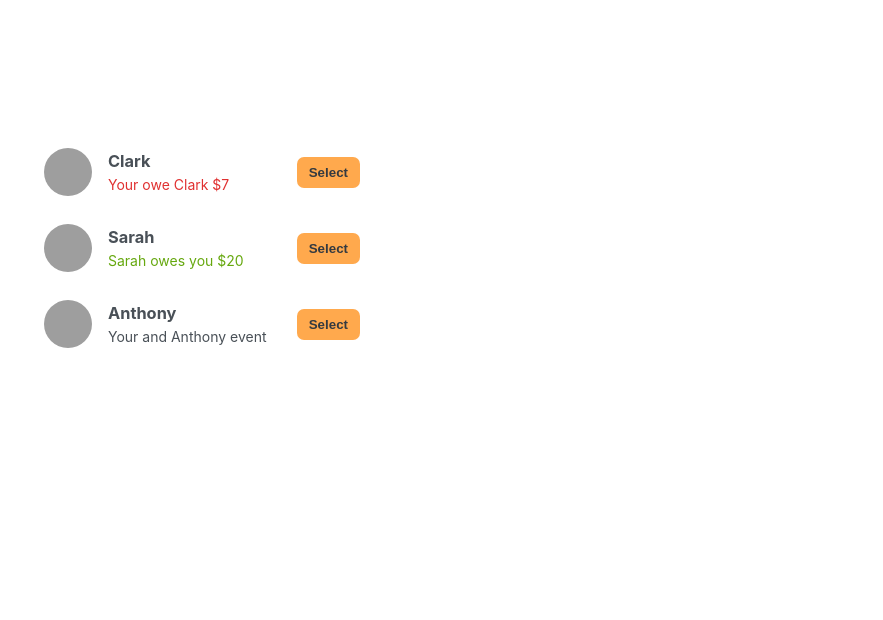
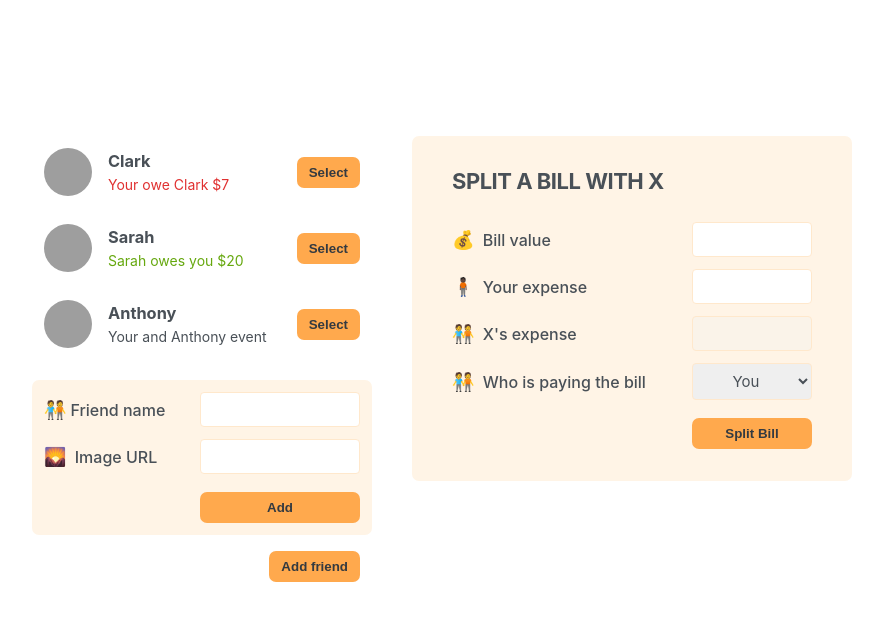
Before and after one commit to CharlesMariga/eat-n-split, a React (Create React App) app: page / in a window 1280 px wide. Shown: the top 620 px of the page, without its empty margins (198-1081 px from the left). Built offline with nearby package versions, Linux system fonts and the light colour scheme; grey boxes are pictures that could not be loaded.

Commit message:
feat: building the static app: forms

```diff
--- a/src/App.js
+++ b/src/App.js
@@ -24,7 +24,10 @@
     <div className="app">
       <div className="sidebar">
         <FriendsList />
+        <FormAddFriend />
+        <Button>Add friend</Button>
       </div>
+      <FormSplitBill />
     </div>
   );
 }
@@ -58,7 +61,50 @@
       )}
       {friend.balance === 0 && <p>Your and {friend.name} event</p>}
 
-      <button className="button">Select</button>
+      <Button>Select</Button>
     </li>
   );
 }
+
+function Button({ children }) {
+  return <button className="button">{children}</button>;
+}
+
+function FormAddFriend() {
+  return (
+    <form className="form-add-friend">
+      <label>🧑‍🤝‍🧑Friend name</label>
+      <input type="text" />
+
+      <label>🌄 Image URL</label>
+      <input type="text" />
+
+      <Button>Add</Button>
+    </form>
+  );
+}
+
+function FormSplitBill() {
+  return (
+    <form className="form-split-bill">
+      <h2>Split a bill with X</h2>
+
+      <label>💰 Bill value</label>
+      <input type="text" />
+
+      <label>🧍🏿 Your expense</label>
+      <input type="text" />
+
+      <label>🧑‍🤝‍🧑 X's expense</label>
+      <input disabled type="text" />
+
+      <label>🧑‍🤝‍🧑 Who is paying the bill</label>
+      <select>
+        <option value="user">You</option>
+        <option value="friend">X</option>
+      </select>
+
+      <Button>Split Bill</Button>
+    </form>
+  );
+}
--- a/src/index.css
+++ b/src/index.css
@@ -118,10 +118,11 @@
 }
 
 .form-add-friend {
-  grid-template-columns: 1fr 1.5fr;
+  grid-template-columns: 1fr 16rem;
   margin-bottom: 1.6rem;
   padding: 1.2rem;
 }
+
 .form-split-bill {
   grid-template-columns: 1fr 12rem;
   padding: 3.2rem 4rem;
@@ -129,6 +130,7 @@
 
 label {
   font-weight: 500;
+  text-wrap: nowrap;
 }
 
 label::first-letter {
```
